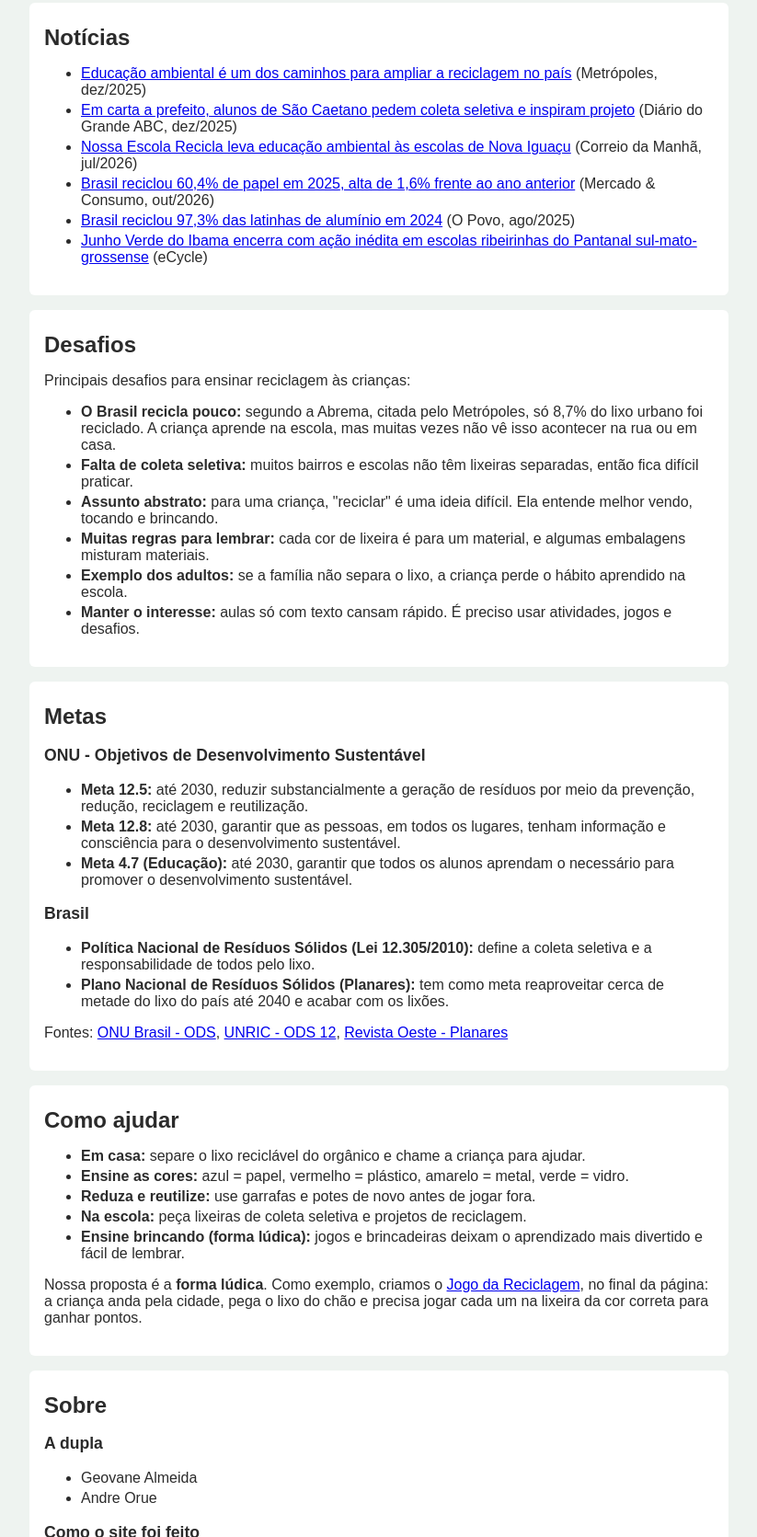
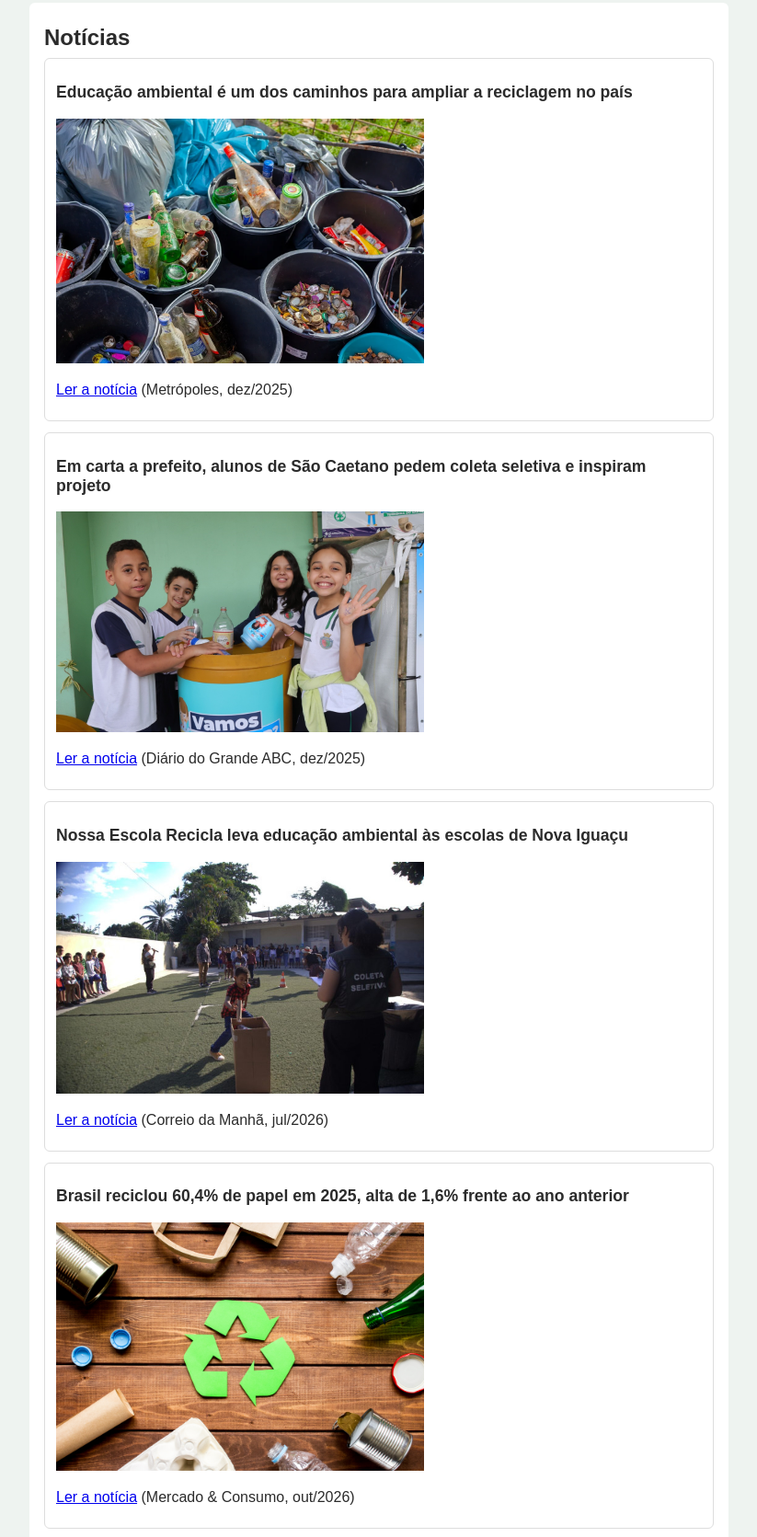
Before and after one commit to geovane0568285140/Trabalho-WEB_1---UFMS, a plain HTML site: page index.html in a window 1280 px wide. Shown: the part 569-2240 px from the top of the page at 92% size, without its empty margins (228-1051 px from the left). Drawn offline with Linux system fonts and the light colour scheme.

Commit message:
Add Image in Noticias

```diff
--- a/index.html
+++ b/index.html
@@ -1,5 +1,11 @@
 <!DOCTYPE html>
 <html lang="pt-BR">
+<!--
+  Arquivo: index.html
+  Funcao: estrutura do site (HTML5). Tem as secoes Inicio, Noticias, Desafios,
+  Metas, Como ajudar, Sobre e o Jogo da Reciclagem no final.
+  A aparencia fica em style.css, o jogo em script.js e o formulario em site.js.
+-->
 <head>
   <meta charset="UTF-8">
   <meta name="viewport" content="width=device-width, initial-scale=1.0">
@@ -43,32 +49,37 @@
   <!-- ==================== NOTICIAS ==================== -->
   <section id="noticias" class="secao">
     <h2>Notícias</h2>
-    <ul>
-      <li>
-        <a href="https://www.metropoles.com/brasil/educacao-ambiental-e-um-dos-caminhos-para-ampliar-a-reciclagem-no-pais" target="_blank">
-          Educação ambiental é um dos caminhos para ampliar a reciclagem no país</a> (Metrópoles, dez/2025)
-      </li>
-      <li>
-        <a href="https://www.dgabc.com.br/Noticia/4273204/em-carta-a-prefeito-alunos-de-sao-caetano-pedem-coleta-seletiva-e-inspiram-projeto" target="_blank">
-          Em carta a prefeito, alunos de São Caetano pedem coleta seletiva e inspiram projeto</a> (Diário do Grande ABC, dez/2025)
-      </li>
-      <li>
-        <a href="https://www.correiodamanha.com.br/baixada/2026/07/302506-nossa-escola-recicla-leva-educacao-ambiental-as-escolas-de-nova-iguacu.html" target="_blank">
-          Nossa Escola Recicla leva educação ambiental às escolas de Nova Iguaçu</a> (Correio da Manhã, jul/2026)
-      </li>
-      <li>
-        <a href="https://mercadoeconsumo.com.br/19/10/2026/sustentabilidade/brasil-reciclou-604-de-papel-em-2025-alta-de-16-frente-ao-ano-anterior/" target="_blank">
-          Brasil reciclou 60,4% de papel em 2025, alta de 1,6% frente ao ano anterior</a> (Mercado &amp; Consumo, out/2026)
-      </li>
-      <li>
-        <a href="https://www.opovo.com.br/noticias/economia/2025/08/14/amp/brasil-reciclou-973-das-latinhas-de-aluminio-em-2024.html" target="_blank">
-          Brasil reciclou 97,3% das latinhas de alumínio em 2024</a> (O Povo, ago/2025)
-      </li>
-      <li>
-        <a href="https://www.ecycle.com.br/junho-verde-do-ibama-encerra-com-acao-inedita-em-escolas-ribeirinhas-do-pantanal-sul-mato-grossense/" target="_blank">
-          Junho Verde do Ibama encerra com ação inédita em escolas ribeirinhas do Pantanal sul-mato-grossense</a> (eCycle)
-      </li>
-    </ul>
+    <!-- Cada noticia: titulo, foto (pasta imagens/noticias) e link para a materia -->
+    <div class="noticia">
+      <h3>Educação ambiental é um dos caminhos para ampliar a reciclagem no país</h3>
+      <img src="imagens/noticias/noticia1.webp" alt="Foto da notícia: Educação ambiental é um dos caminhos para ampliar a reciclagem no país">
+      <p><a href="https://www.metropoles.com/brasil/educacao-ambiental-e-um-dos-caminhos-para-ampliar-a-reciclagem-no-pais" target="_blank">Ler a notícia</a> (Metrópoles, dez/2025)</p>
+    </div>
+    <div class="noticia">
+      <h3>Em carta a prefeito, alunos de São Caetano pedem coleta seletiva e inspiram projeto</h3>
+      <img src="imagens/noticias/noticia2.jpg" alt="Foto da notícia: Em carta a prefeito, alunos de São Caetano pedem coleta seletiva e inspiram projeto">
+      <p><a href="https://www.dgabc.com.br/Noticia/4273204/em-carta-a-prefeito-alunos-de-sao-caetano-pedem-coleta-seletiva-e-inspiram-projeto" target="_blank">Ler a notícia</a> (Diário do Grande ABC, dez/2025)</p>
+    </div>
+    <div class="noticia">
+      <h3>Nossa Escola Recicla leva educação ambiental às escolas de Nova Iguaçu</h3>
+      <img src="imagens/noticias/noticia3.jpg" alt="Foto da notícia: Nossa Escola Recicla leva educação ambiental às escolas de Nova Iguaçu">
+      <p><a href="https://www.correiodamanha.com.br/baixada/2026/07/302506-nossa-escola-recicla-leva-educacao-ambiental-as-escolas-de-nova-iguacu.html" target="_blank">Ler a notícia</a> (Correio da Manhã, jul/2026)</p>
+    </div>
+    <div class="noticia">
+      <h3>Brasil reciclou 60,4% de papel em 2025, alta de 1,6% frente ao ano anterior</h3>
+      <img src="imagens/noticias/noticia4.jpg" alt="Foto da notícia: Brasil reciclou 60,4% de papel em 2025, alta de 1,6% frente ao ano anterior">
+      <p><a href="https://mercadoeconsumo.com.br/19/10/2026/sustentabilidade/brasil-reciclou-604-de-papel-em-2025-alta-de-16-frente-ao-ano-anterior/" target="_blank">Ler a notícia</a> (Mercado &amp; Consumo, out/2026)</p>
+    </div>
+    <div class="noticia">
+      <h3>Brasil reciclou 97,3% das latinhas de alumínio em 2024</h3>
+      <img src="imagens/noticias/noticia5.webp" alt="Foto da notícia: Brasil reciclou 97,3% das latinhas de alumínio em 2024">
+      <p><a href="https://www.opovo.com.br/noticias/economia/2025/08/14/amp/brasil-reciclou-973-das-latinhas-de-aluminio-em-2024.html" target="_blank">Ler a notícia</a> (O Povo, ago/2025)</p>
+    </div>
+    <div class="noticia">
+      <h3>Junho Verde do Ibama encerra com ação inédita em escolas ribeirinhas do Pantanal sul-mato-grossense</h3>
+      <img src="imagens/noticias/noticia6.jpg" alt="Foto da notícia: Junho Verde do Ibama encerra com ação inédita em escolas ribeirinhas do Pantanal sul-mato-grossense">
+      <p><a href="https://www.ecycle.com.br/junho-verde-do-ibama-encerra-com-acao-inedita-em-escolas-ribeirinhas-do-pantanal-sul-mato-grossense/" target="_blank">Ler a notícia</a> (eCycle)</p>
+    </div>
   </section>
 
   <!-- ==================== DESAFIOS ==================== -->
@@ -145,23 +156,9 @@
       Usamos a IA <strong>Claude</strong> (da empresa Anthropic) principalmente no <strong>jogo</strong>:
       ela nos ajudou com o mapa feito como uma <strong>matriz</strong> de 15 colunas por 11 linhas
       (cada quadrado tem uma posição de linha e coluna) e com a lógica de andar, pegar e jogar o lixo.
-      Também usamos a IA para ajudar a pesquisar e organizar os textos do site.
+      Também usamos a IA para ajudar a pesquisar e organizar os textos do site alem da documentação.
     </p>
 
-    <h3>Contato</h3>
-    <form id="formContato">
-      <label for="contatoNome">Nome:</label>
-      <input type="text" id="contatoNome" required>
-
-      <label for="contatoEmail">E-mail:</label>
-      <input type="email" id="contatoEmail" required>
-
-      <label for="contatoMensagem">Mensagem:</label>
-      <textarea id="contatoMensagem" rows="4" required></textarea>
-
-      <button type="submit">Enviar</button>
-    </form>
-    <p id="respostaContato"></p>
   </section>
 
   <!-- ==================== JOGO ==================== -->
--- a/site.js
+++ /dev/null
@@ -1,17 +0,0 @@
-// Arquivo: site.js
-// Funcao: formulario de contato da secao "Sobre".
-// Nao existe servidor, entao a mensagem nao e enviada de verdade:
-// apenas mostramos um aviso de agradecimento na tela.
-
-const formulario = document.getElementById("formContato");
-
-formulario.addEventListener("submit", function (evento) {
-  evento.preventDefault(); // impede a pagina de recarregar
-
-  const nome = document.getElementById("contatoNome").value;
-
-  document.getElementById("respostaContato").textContent =
-    "Obrigado, " + nome + "! Recebemos sua mensagem.";
-
-  formulario.reset(); // limpa os campos
-});
--- a/style.css
+++ b/style.css
@@ -291,3 +291,12 @@ li { margin-bottom: 4px; }
   box-sizing: border-box;
 }
 #formContato button { margin-top: 10px; padding: 8px 16px; }
+
+/* Noticias: cada uma em um cartao com titulo, foto e link */
+.noticia {
+  border: 1px solid #dddddd;
+  border-radius: 6px;
+  padding: 8px 12px;
+  margin-bottom: 12px;
+}
+.noticia img { width: 100%; max-width: 400px; }
```
Also changed, not shown: script.js (+12 -0 lines), imagens/noticias/noticia1.webp (added), imagens/noticias/noticia2.jpg (added), imagens/noticias/noticia3.jpg (added), imagens/noticias/noticia4.jpg (added), imagens/noticias/noticia5.webp (added), imagens/noticias/noticia6.jpg (added), 1 other file.
